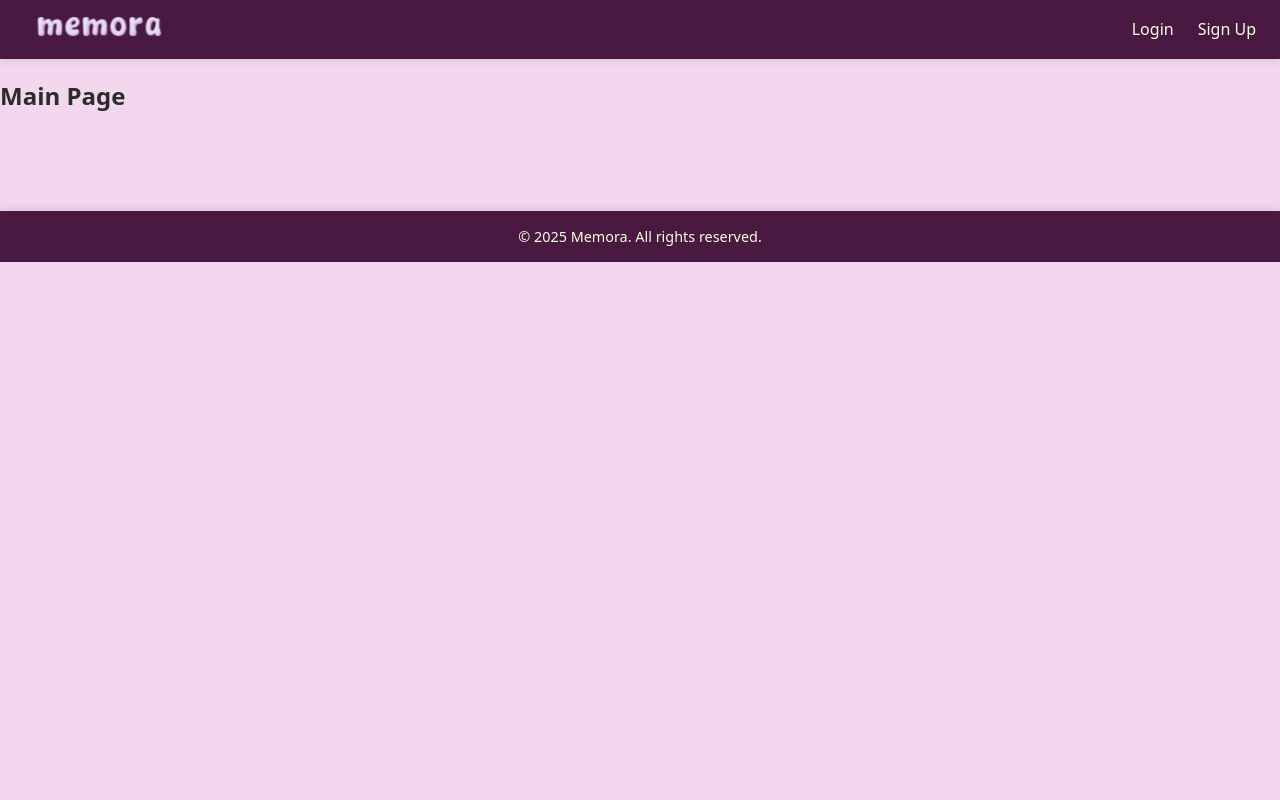
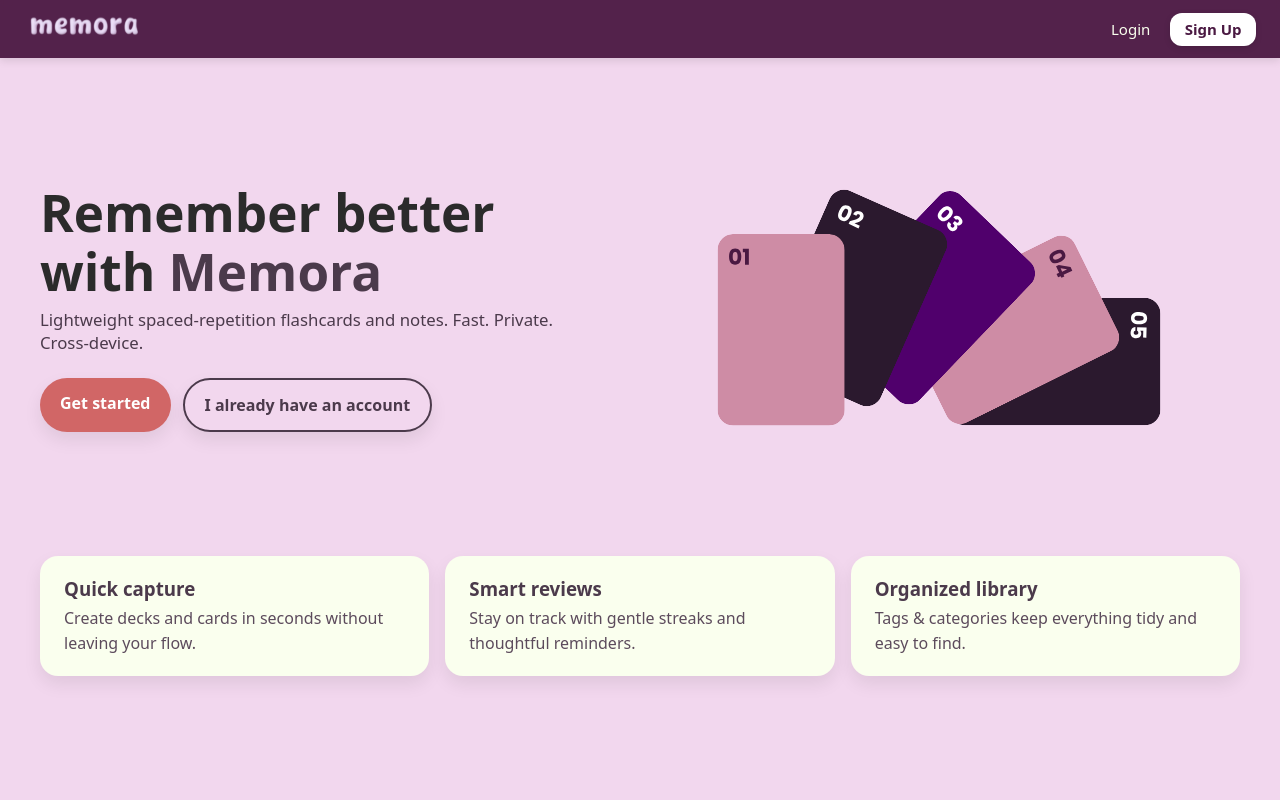
Before and after one commit to maykaila/Memora, a Next.js app in the folder frontend/: page / in a window 1280 px wide. Shown: the top 800 px of the page. Built offline with nearby package versions, Linux system fonts and the light colour scheme; no server answers.

Commit message:
made landing page look a bit decent hurheu

```diff
--- a/frontend/app/components/Navbar.tsx
+++ b/frontend/app/components/Navbar.tsx
@@ -25,16 +25,13 @@ export default function Navbar() {
   }
 
   const handleLogoClick = () => {
-    if (user) {
-      router.push("/dashboard"); // logged in → dashboard
-    } else {
-      router.push("/"); // not logged in → landing page
-    }
+    if (user) router.push("/dashboard");
+    else router.push("/");
   };
 
   return (
-    <nav className={styles.navbar}>
-      {/* ✅ Clickable logo (routes conditionally) */}
+    <nav id="memora-nav" className={styles.navbar}>
+      <div className={styles.navbarInner}>
         <div
           className={styles.logo}
           style={{ cursor: "pointer" }}
@@ -42,9 +39,9 @@ export default function Navbar() {
         >
           <Image
             src={logo}
-          alt="Memora Logo"
-          width={150}
-          height={28}
+            alt="Memora logo"
+            width={120}
+            height={25}
             quality={100}
             priority
           />
@@ -59,6 +56,7 @@ export default function Navbar() {
                 background: "none",
                 border: "none",
                 cursor: "pointer",
+                color: "#fff",
               }}
             >
               Logout
@@ -68,12 +66,16 @@ export default function Navbar() {
               <Link href="/login" className={styles.link}>
                 Login
               </Link>
-            <Link href="/signup" className={styles.link}>
+              <Link
+                href="/signup"
+                className={`${styles.link} ${styles.signupButton}`}
+              >
                 Sign Up
               </Link>
             </>
           )}
         </div>
+      </div>
     </nav>
   );
 }
--- a/frontend/app/components/headerFooter.module.css
+++ b/frontend/app/components/headerFooter.module.css
@@ -2,53 +2,71 @@
    🌸 NAVBAR STYLES
 ======================= */
 .navbar {
-  position: sticky;              /* stays on top while scrolling */
+  position: sticky;
   top: 0;
   z-index: 50;
-  background-color: #4A1942;
-  box-shadow: 0 3px 6px rgba(0, 0, 0, 0.08);
+  background: rgba(74, 25, 66, 0.95);
+  backdrop-filter: blur(6px);
+  box-shadow: 0 3px 8px rgba(0, 0, 0, 0.1);
+}
+
+/* Inner wrapper for consistent width */
+.navbarInner {
+  max-width: 500x;
+  margin: 0 auto;
   padding: 0.8rem 1.5rem;
   display: flex;
   justify-content: space-between;
   align-items: center;
-  flex-wrap: wrap;               /* makes it responsive */
 }
-
-/* .logo {
-  font-weight: 700;
-  font-size: 1.6rem;
-  color: #F7FFE0;
-} */
 
 .links {
   display: flex;
-  gap: 1.5rem;
+  gap: 1.25rem;
+  align-items: center;
 }
 
 .link {
-  color: #F7FFE0;
+  color: #faffee;
   text-decoration: none;
   font-weight: 500;
-  transition: color 0.2s ease;
+  font-size: 15px;
+  transition: all 0.2s ease;
 }
 
-.link:hover {
+.link:hover,
+.link:focus-visible {
   text-decoration: underline;
-  color: #f3f7e8;
+  color: #ffffff;
+}
+
+.signupButton {
+  background: #ffffff;
+  color: #4a1942;
+  font-weight: 600;
+  padding: 0.4rem 0.9rem;
+  border-radius: 12px;
+  box-shadow: 0 2px 6px rgba(0, 0, 0, 0.15);
+}
+
+.signupButton:hover {
+  background: #faffee;
+  color: #4a1942;
+  transform: translateY(-1px);
 }
 
 /* --- Mobile adjustments --- */
 @media (max-width: 600px) {
-  .navbar {
+  .navbarInner {
     flex-direction: column;
     align-items: flex-start;
-    padding: 1rem;
+    gap: 0.6rem;
   }
 
   .links {
-    flex-direction: column;
+    flex-direction: row;
+    flex-wrap: wrap;
     gap: 0.8rem;
-    margin-top: 0.8rem;
   }
 }
 
@@ -57,21 +75,21 @@
 ======================= */
 .footer {
   width: 100%;
-  background-color: #4A1942;
-  color: #F7FFE0;
+  background-color: #4a1942;
+  color: #f7ffe0;
   font-size: 0.9rem;
   text-align: center;
   padding: 1rem 0;
   box-shadow: 0 -3px 6px rgba(0, 0, 0, 0.08);
-  position: relative;           /* not fixed anymore */
+  position: relative;
   bottom: 0;
 }
 
-/* Optional small hover accent for links in footer */
 .footer a {
   color: inherit;
   text-decoration: underline;
 }
+
 .footer a:hover {
   color: #7b4a7b;
 }
--- a/frontend/app/globals.css
+++ b/frontend/app/globals.css
@@ -23,7 +23,7 @@ body {
 }
 
 .auth-container {
-  background-color: #F7FFE0;
+  background-color: #faffee;
   border-radius: 30px;
   box-shadow: 6px 6px 10px rgba(0, 0, 0, 0.2);
   padding: 3rem;
@@ -51,6 +51,8 @@ body {
   margin: 10px;
   box-shadow: 3px 3px 6px rgba(0,0,0,0.3);
   transition: 0.2s ease;
+  font-weight: 600;
+  font-size: small;
 }
 
 .auth-button:hover {
--- /dev/null
+++ b/frontend/app/landingPage.module.css
@@ -0,0 +1,167 @@
+.landing {
+  background: #f2d7ee;
+  min-height: 100vh;
+}
+
+/* ---------- HERO SECTION (two-column layout + halo gradient) ---------- */
+.hero {
+  display: flex;
+  align-items: center;
+  justify-content: space-between;
+  flex-wrap: wrap;
+  padding: 5rem 2rem 3rem;
+  max-width: 1200px;
+  margin: 0 auto;
+  gap: 3rem;
+  position: relative;
+  overflow: hidden;
+  border-radius: 20px;
+}
+
+/* 🌈 Halo gradient glow */
+/* .hero::before {
+  content: "";
+  position: absolute;
+  top: -20%;
+  left: 50%;
+  transform: translateX(-50%);
+  width: 130%;
+  height: 160%;
+  background: radial-gradient(
+    circle at 70% 40%,
+    rgba(255, 230, 240, 0.9) 0%,
+    rgba(242, 215, 238, 0.6) 25%,
+    rgba(209, 102, 102, 0.25) 50%,
+    transparent 80%
+  );
+  z-index: 0;
+  filter: blur(60px);
+  pointer-events: none;
+} */
+
+.heroText,
+.heroImageWrapper {
+  position: relative;
+  z-index: 1;
+}
+
+.heroText {
+  flex: 1 1 480px;
+  max-width: 550px;
+}
+
+.hero h1 {
+  margin: 0 0 0.5rem;
+  font-size: clamp(2.2rem, 4vw, 3.2rem);
+  line-height: 1.15;
+}
+
+.highlight {
+  color: #4b3a4b;
+}
+
+.subtitle {
+  max-width: 520px;
+  margin: 0.5rem 0 1.5rem;
+  color: #4b3a4b;
+  font-size: 1.05rem;
+}
+
+.cta {
+  display: flex;
+  gap: 12px;
+  flex-wrap: wrap;
+}
+
+.pill {
+  display: inline-block;
+  padding: 0.85rem 1.25rem;
+  border-radius: 999px;
+  text-decoration: none;
+  font-weight: 700;
+  box-shadow: 0 8px 18px rgba(0, 0, 0, 0.08);
+  transition: transform 0.15s ease, box-shadow 0.15s ease;
+}
+
+.primary {
+  background-color: #d16666;
+  color: #fff;
+}
+.primary:hover {
+  transform: translateY(-1px);
+  box-shadow: 0 12px 22px rgba(0, 0, 0, 0.12);
+}
+
+.secondary {
+  border: 2px solid #4b3a4b;
+  color: #4b3a4b;
+  background: transparent;
+}
+.secondary:hover {
+  background: #4b3a4b;
+  color: #fff;
+  transform: translateY(-1px);
+}
+
+/* ---------- HERO IMAGE ---------- */
+.heroImageWrapper {
+  flex: 1 1 420px;
+  display: flex;
+  justify-content: center;
+  align-items: center;
+}
+
+.heroImage {
+  width: 100%;
+  height: auto;
+  max-width: 600px;
+  border-radius: 20px;
+  transition: transform 0.25s ease;
+}
+
+.heroImageWrapper:hover .heroImage {
+  transform: rotate(-1.5deg) scale(1.01);
+}
+
+/* ---------- FEATURES ---------- */
+.features {
+  padding: 2rem 1rem 4rem;
+  max-width: 1200px;
+  margin: 0 auto;
+}
+
+.grid {
+  display: grid;
+  gap: 16px;
+  grid-template-columns: repeat(auto-fit, minmax(260px, 1fr));
+}
+
+.card {
+  background: #faffee;
+  border-radius: 18px;
+  padding: 1.25rem 1.5rem;
+  box-shadow: 0 8px 18px rgba(0, 0, 0, 0.08);
+}
+
+.card h3 {
+  margin: 0 0 0.35rem;
+  color: #4b3a4b;
+}
+
+.card p {
+  margin: 0;
+  color: #5c4b5c;
+  line-height: 1.55;
+}
+
+/* ---------- RESPONSIVE ---------- */
+@media (max-width: 850px) {
+  .hero {
+    flex-direction: column;
+    text-align: center;
+    padding-top: 3rem;
+  }
+  .heroImageWrapper {
+    order: -1;
+  }
+}
--- a/frontend/app/page.tsx
+++ b/frontend/app/page.tsx
@@ -3,29 +3,77 @@
 import Link from "next/link";
 import { useEffect, useState } from "react";
 import { useRouter } from "next/navigation";
-import { auth } from "../initializeFirebase"; // adjust path if needed
+import { auth } from "../initializeFirebase";
 import { onAuthStateChanged } from "firebase/auth";
+import styles from "./landingPage.module.css";
+import Image from "next/image";
+import heroImage from "../public/1.svg"; // replace with your own hero art
 
-export default function Home() {
+export default function LandingPage() {
   const router = useRouter();
   const [checking, setChecking] = useState(true);
 
   useEffect(() => {
     const off = onAuthStateChanged(auth, (user) => {
-      if (user) {
-        router.replace("/dashboard"); // already logged in → skip landing
-      } else {
-        setChecking(false);
-      }
+      if (user) router.replace("/dashboard");
+      else setChecking(false);
     });
     return () => off();
   }, [router]);
 
-  if (checking) return null; // or a spinner
+  if (checking) return null;
 
   return (
-    <div className="mainPage">
-      <h2>Main Page</h2>
+    <div className={styles.landing}>
+      {/* HERO SECTION */}
+      <section className={styles.hero}>
+        <div className={styles.heroText}>
+          <h1>
+            Remember better with <span className={styles.highlight}>Memora</span>
+          </h1>
+          <p className={styles.subtitle}>
+            Lightweight spaced-repetition flashcards and notes. Fast. Private.
+            Cross-device.
+          </p>
+
+          <div className={styles.cta}>
+            <Link href="/signup" className={`${styles.pill} ${styles.primary}`}>
+              Get started
+            </Link>
+            <Link href="/login" className={`${styles.pill} ${styles.secondary}`}>
+              I already have an account
+            </Link>
+          </div>
+        </div>
+
+        {/* IMAGE SIDE */}
+        <div className={styles.heroImageWrapper}>
+          <Image
+            src={heroImage}
+            alt="Fan of flashcards in Memora brand colors"
+            className={styles.heroImage}
+            priority
+          />
+        </div>
+      </section>
+
+      {/* FEATURES */}
+      <section className={styles.features}>
+        <div className={styles.grid}>
+          <div className={styles.card}>
+            <h3>Quick capture</h3>
+            <p>Create decks and cards in seconds without leaving your flow.</p>
+          </div>
+          <div className={styles.card}>
+            <h3>Smart reviews</h3>
+            <p>Stay on track with gentle streaks and thoughtful reminders.</p>
+          </div>
+          <div className={styles.card}>
+            <h3>Organized library</h3>
+            <p>Tags & categories keep everything tidy and easy to find.</p>
+          </div>
+        </div>
+      </section>
     </div>
   );
 }
```
Also changed, not shown: frontend/public/1.svg (added), frontend/public/2.svg (added). Lines whose indentation alone changed are shown as unchanged.
